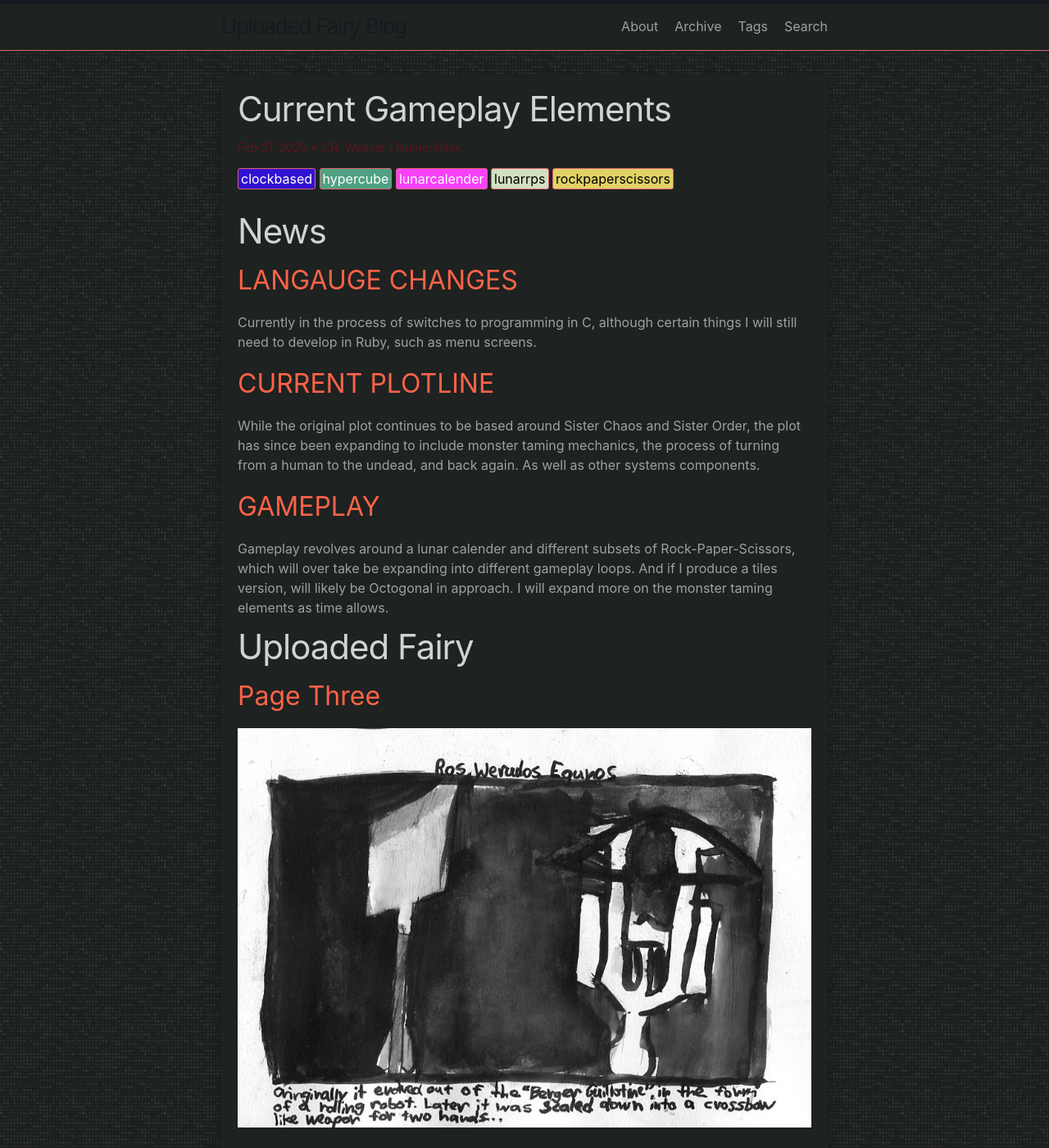
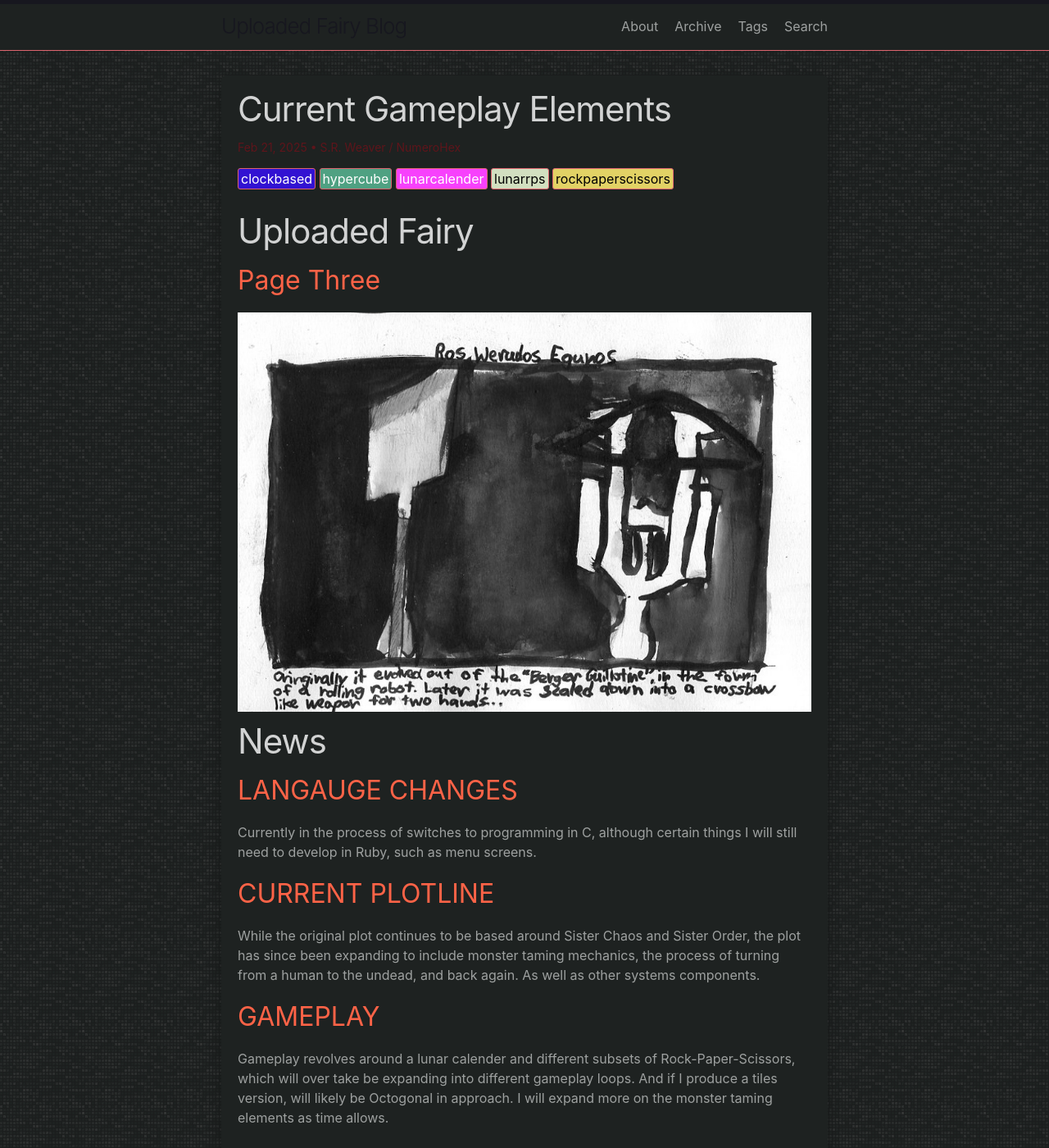
Before and after one commit to LWFlouisa/UFBlog, a Jekyll site: the page built from _posts/2025-02-21-gameplayelements.md, in a window 1280 px wide and 1400 px high. Shown: the whole window at 82% size. Built offline with Jekyll 4.4.1, drawn with Linux system fonts in a browser that asks for light colours; our own code applies the rules of GitHub Pages for plain Markdown files; part of the change alters nothing that is shown.

Commit message:
Update 2025-02-21-gameplayelements.md

```diff
--- a/_posts/2025-02-21-gameplayelements.md
+++ b/_posts/2025-02-21-gameplayelements.md
@@ -3,6 +3,10 @@ title: "Current Gameplay Elements"
 author: "S.R. Weaver / NumeroHex"
 tags: rockpaperscissors lunarrps clockbased lunarcalender hypercube
 ---
+# Uploaded Fairy
+## Page Three
+![PAGE THREE](https://raw.githubusercontent.com/LWFlouisa/UFBlog/refs/heads/main/images/Pages/page3.jpg)
+
 # News
 ## LANGAUGE CHANGES
 Currently in the process of switches to programming in C, although certain things I will still need to develop in Ruby, such as menu screens.
@@ -12,7 +16,3 @@ While the original plot continues to be based around Sister Chaos and Sister Ord
 
 ## GAMEPLAY
 Gameplay revolves around a lunar calender and different subsets of Rock-Paper-Scissors, which will over take be expanding into different gameplay loops. And if I produce a tiles version, will likely be Octogonal in approach. I will expand more on the monster taming elements as time allows.
-
-# Uploaded Fairy
-## Page Three
-![PAGE THREE](https://raw.githubusercontent.com/LWFlouisa/UFBlog/refs/heads/main/images/Pages/page3.jpg)
```
